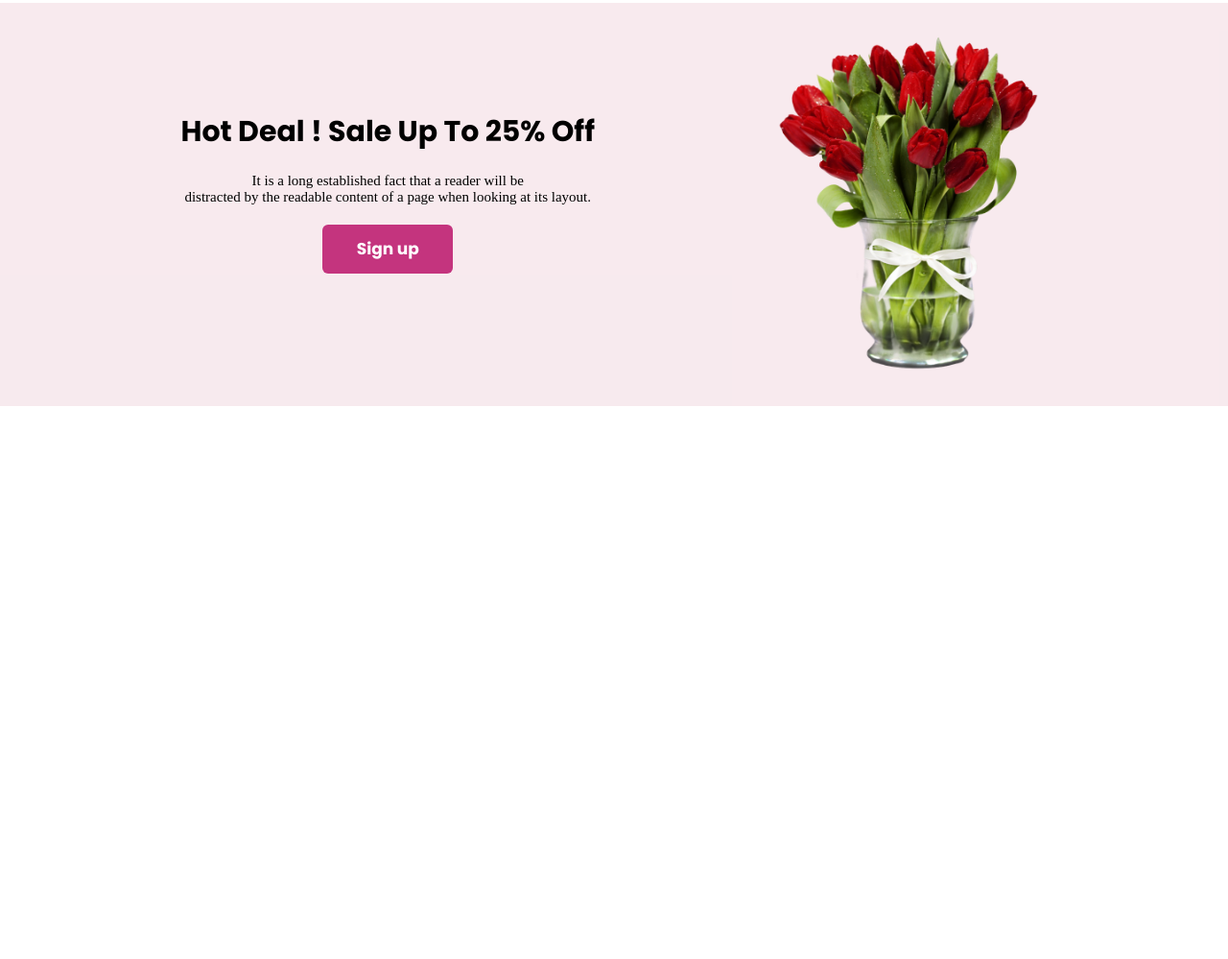
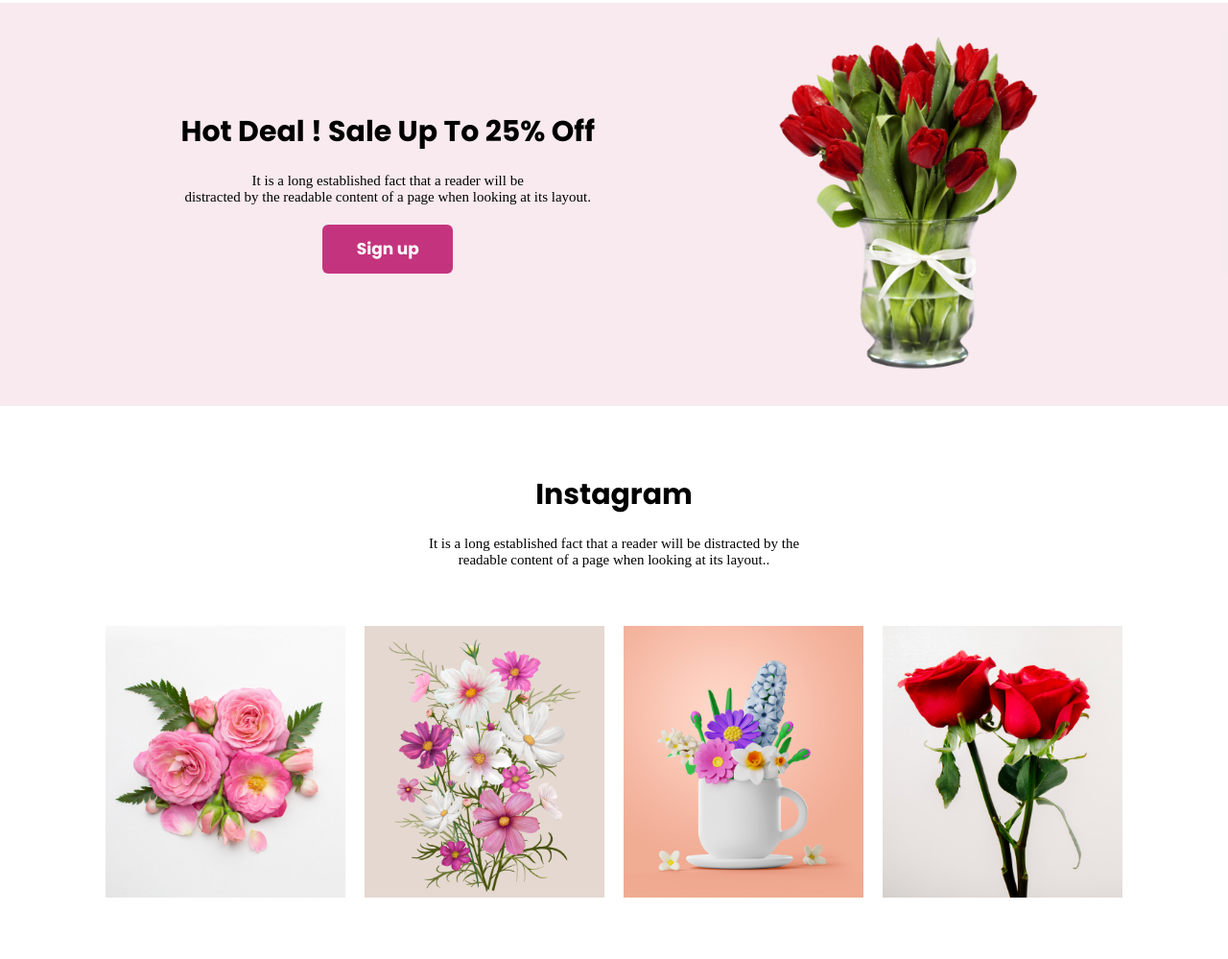
Before and after one commit to rohan8432/flower-garden, a plain HTML site: page index.html in a window 1280 px wide. Shown: the part 1747-2746 px from the top of the page at 96% size. Before the commit the page ends 2170 px from the top, so only its background shows below. Drawn offline with Linux system fonts and the light colour scheme.

Commit message:
added section seven file

```diff
--- a/index.html
+++ b/index.html
@@ -9,6 +9,7 @@
 </head>
 
 <body>
+    <!-- 1st section -->
     <section>
         <div id="first-banner">
             <div class="banner1">
@@ -39,8 +40,9 @@
 
         </div>
     </section>
+    <!-- second section -->
     <section>
-        <div class="flower-feature">
+        <div id="flower-feature">
             <div class="feature-heading">
                 <h1>Our Featured Flowers</h1>
             </div>
@@ -51,8 +53,9 @@
 
         </div>
     </section>
+    <!-- third section -->
     <section>
-        <div class="flower-list">
+        <div id="flower-list">
             <div class="flower1">
                 <img src="Flower Asset/pngwing 6.png" alt="beautiful flower list">
                 <p><u>Pink Flower Tree</u></p>
@@ -67,8 +70,9 @@
             </div>
         </div>
     </section>
+    <!-- fourth section -->
     <section>
-        <div class="delivery-support">
+        <div id="delivery-support">
             <div class="delivery">
                 <img src="Flower Asset/Group 57.png" alt="">
                 <p class="important-info">Same Day Delivery. Click & Collect</p>
@@ -83,6 +87,7 @@
             </div>
         </div>
     </section>
+    <!-- five section -->
     <section>
         <div id="second-banner">
             <div class="banner2">
@@ -93,9 +98,9 @@
                     </div>
                     <div class="banner2-description">
                         <p>It is a long established fact that a reader will be <br>
-                             distracted by the readable content of a page when looking at its layout.
+                            distracted by the readable content of a page when looking at its layout.
                         </p>
-                        <!-- included banner sign up now button -->
+                        <!-- included banner sign up button -->
                         <div class="btn-sign-up">
                             <button class="shop-now">Sign up</button>
                         </div>
@@ -109,6 +114,36 @@
 
         </div>
     </section>
+    <!-- sixth section -->
+    <section>
+        <!-- included instagram feature -->
+        <div id="instagram">
+            <div class="instagram-heading">
+                <h1>Instagram</h1>
+            </div>
+            <div class="instagram-description">
+                <p>It is a long established fact that a reader will be distracted by the <br>
+                     readable content of a page when looking at its layout..</p>
+            </div>
+
+        </div>
+    </section>
+    <section>
+        <div id="flower-item-list">
+            <div class="flower-one">
+                <img src="Flower Asset/Flower 01.png" alt="flower one">
+            </div>
+            <div class="flower-two">
+                <img src="Flower Asset/Rectangle 4.png" alt="flower two">
+            </div>
+            <div class="flower-three">
+                <img src="Flower Asset/Rectangle 5.png" alt="flower three">
+            </div>
+            <div class="flower-four">
+                <img src="Flower Asset/Rectangle 6.png" alt="flower four">
+            </div>
+        </div>
+    </section>
 
 </body>
 
--- a/style.css
+++ b/style.css
@@ -54,7 +54,7 @@
 }
 
 /* second section style */
-.flower-feature {
+#flower-feature {
     text-align: center;
     padding-top: 70px;
 }
@@ -72,14 +72,14 @@
 }
 
 /* third section flower list style */
-.flower-list {
+#flower-list {
     display: flex;
     justify-content: center;
     padding-top: 70px;
     font-family: 'Poppins', sans-serif;
 }
 
-.flower-list img {
+#flower-list img {
     height: 283px;
     width: 250px;
     padding-top: 70px;
@@ -119,7 +119,7 @@
 }
 
 /* fourth section style */
-.delivery-support {
+#delivery-support {
     height: 178px;
     margin: 0 228px;
     background-color: #ffc0cb54;
@@ -150,7 +150,7 @@
     align-items: center;
 }
 
-/* banner title style */
+/* banner title and description style */
 .banner2-title {
     font-size: 20px;
     font-family: 'Poppins', sans-serif;
@@ -172,3 +172,32 @@
     width: 283px;
     padding-top: 30px;
 }
+/* sixth section banner style */
+#instagram {
+    text-align: center;
+    padding-top: 70px;
+}
+
+/* included instagram heading style */
+.instagram-heading {
+    font-size: 20px;
+    font-family: 'Poppins', sans-serif;
+}
+
+/* included feature description style */
+.instagram-description {
+    font-size: 15px;
+    padding-top: 20px;
+}
+/* seventh section banner style */
+#flower-item-list{
+    display: flex;
+    justify-content: center;
+}
+#flower-item-list img{
+    height:283px;
+    width: 250px;
+    margin: 60px 10px;
+
+
+}
```
